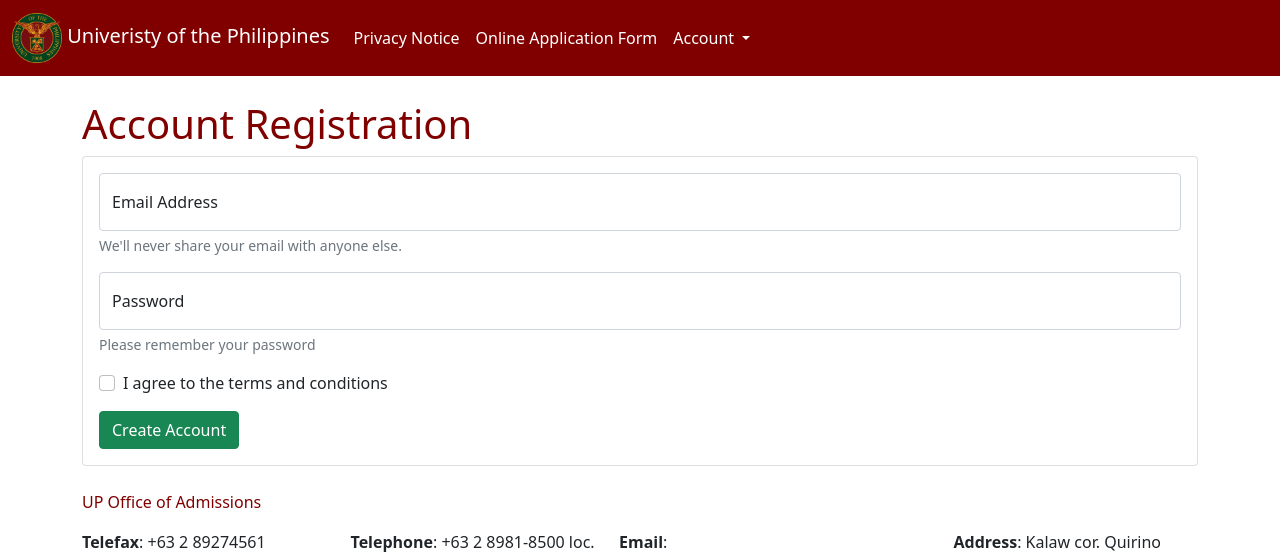
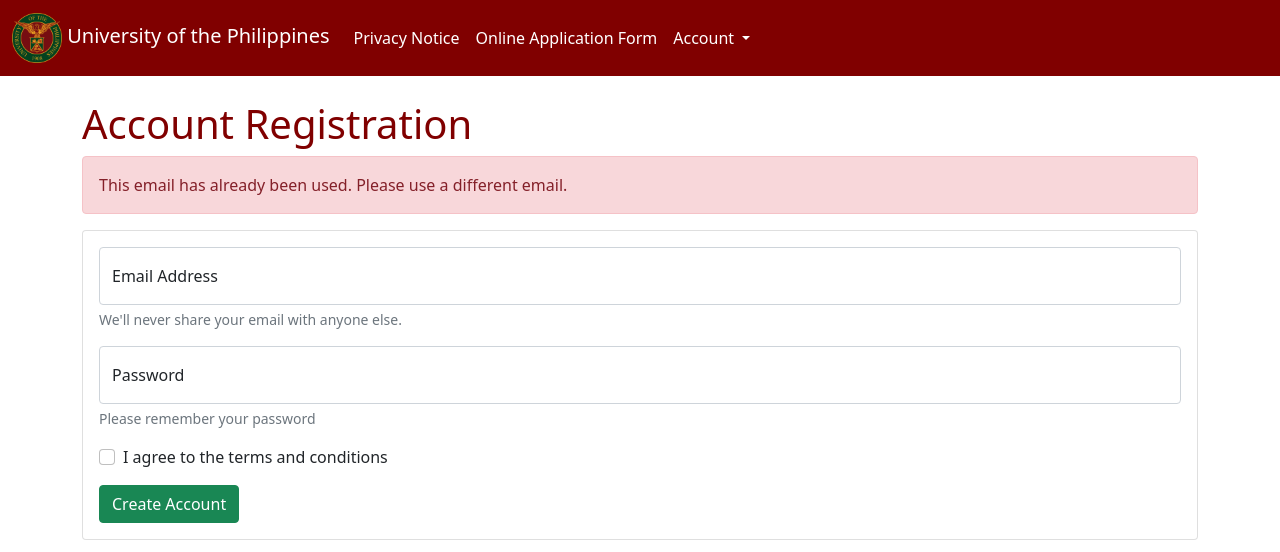
Before and after one commit to Flonnesan/lis161project, a Flask app: page /account_creation/failed in a window 1280 px wide. Shown: the top 552 px of the page. Run offline with Flask 2, Linux system fonts and the light colour scheme.

Commit message:
fixed some typos

```diff
--- a/templates/dupe.html
+++ b/templates/dupe.html
@@ -7,6 +7,9 @@
 <!-- Page Title -->
 <div class="container">
 <h1 style="color:maroon">Account Registration</h1>
+    <div class="alert alert-danger" role="alert">
+        This email has already been used. Please use a different email.
+    </div>
 </div>
 
 
--- a/templates/nav.html
+++ b/templates/nav.html
@@ -2,7 +2,7 @@
   <div class="container-fluid">
     <a class="navbar-brand" href="{{ url_for('homepage') }}">
       <img src="/static/image/UP_Seal.png" alt="" width="50" height="50" class="d-inline-block-align-top">
-      Univeristy of the Philippines
+      University of the Philippines
       </a>
     <button class="navbar-toggler" type="button" data-bs-toggle="collapse" data-bs-target="#navbarSupportedContent" aria-controls="navbarSupportedContent" aria-expanded="false" aria-label="Toggle navigation">
       <span class="navbar-toggler-icon"></span>
```
